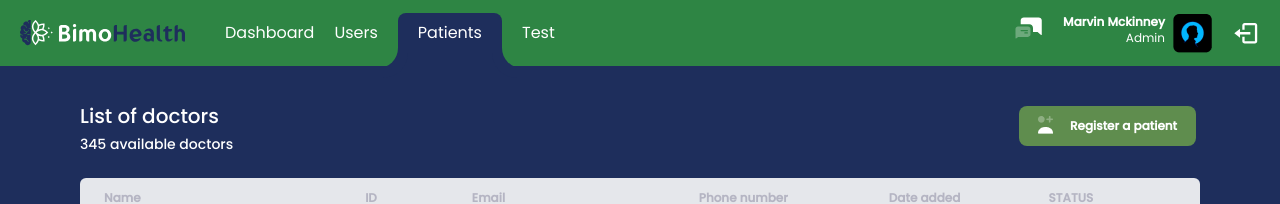
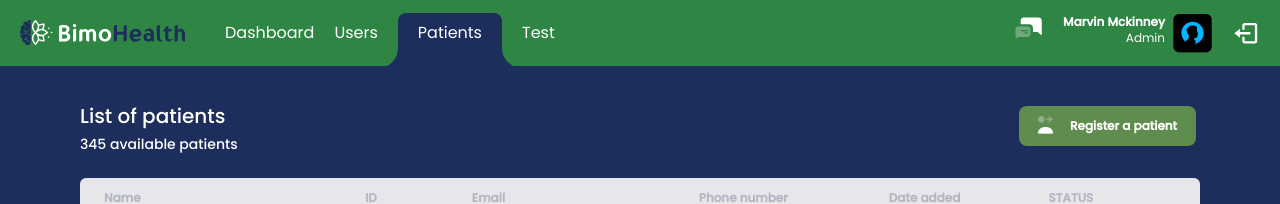
Before and after one commit to meryem-ben00/Workshop-react, a React (Create React App) app: page /patients in a window 1280 px wide. Shown: the top 204 px of the page. Built offline with nearby package versions, Linux system fonts and the light colour scheme.

Commit message:
last changes

```diff
--- a/src/pages/Patients.jsx
+++ b/src/pages/Patients.jsx
@@ -20,8 +20,8 @@ function Patients() {
     return <div>
     <div className="relative p-4 flex items-center justify-between">
       <div>
-        <h1 className="absolute top-10 left-20 text-white text-xl text-center text-white font-medium text-lg leading-5 whitespace-nowrap mb-3.5 font-poppins">List of doctors</h1>
-        <h3 className="absolute mt-4 left-20 text-white font-poppins text-white font-medium text-sm leading-5">345 available doctors</h3>
+        <h1 className="absolute top-10 left-20 text-white text-xl text-center text-white font-medium text-lg leading-5 whitespace-nowrap mb-3.5 font-poppins">List of patients</h1>
+        <h3 className="absolute mt-4 left-20 text-white font-poppins text-white font-medium text-sm leading-5">345 available patients</h3>
       </div>
       <NavLink to="/RegisterPatient">
         <div className="mt-4 py-2 px-5 mr-12 rounded">
```
